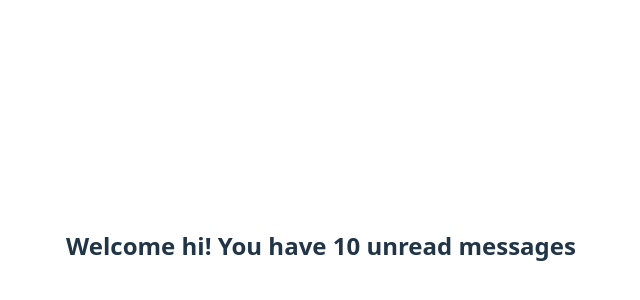
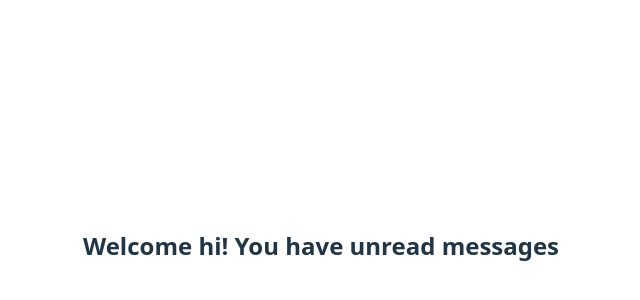
Before and after one commit to Eve0119/myReactApp, a React (Vite) app: page / in a window 1280 px wide. Shown: the part 154-454 px from the top of the page, without its empty margins (319-959 px from the left). Built offline with nearby package versions, Linux system fonts and the light colour scheme.

Commit message:
added messageCount

```diff
--- a/src/components/Greet.tsx
+++ b/src/components/Greet.tsx
@@ -1,11 +1,14 @@
 interface GreetProps {
   name: string;
+  messageCount: number;
 }
 
-export const Greet = ({ name }: GreetProps) => {
+export const Greet = ({ name, messageCount }: GreetProps) => {
   return (
     <div>
-      <h2>Welcome {name}! You have 10 unread messages</h2>
+      <h2>
+        Welcome {name}! You have {messageCount} unread messages
+      </h2>
     </div>
   );
 };
```
